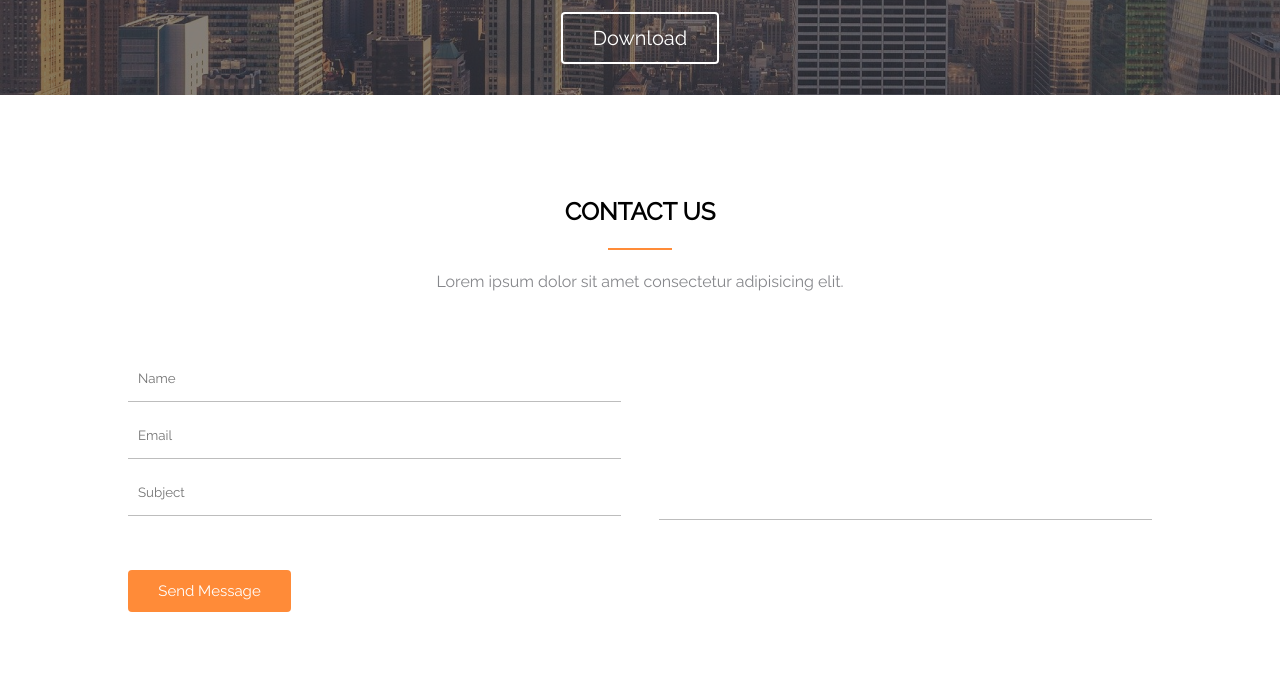
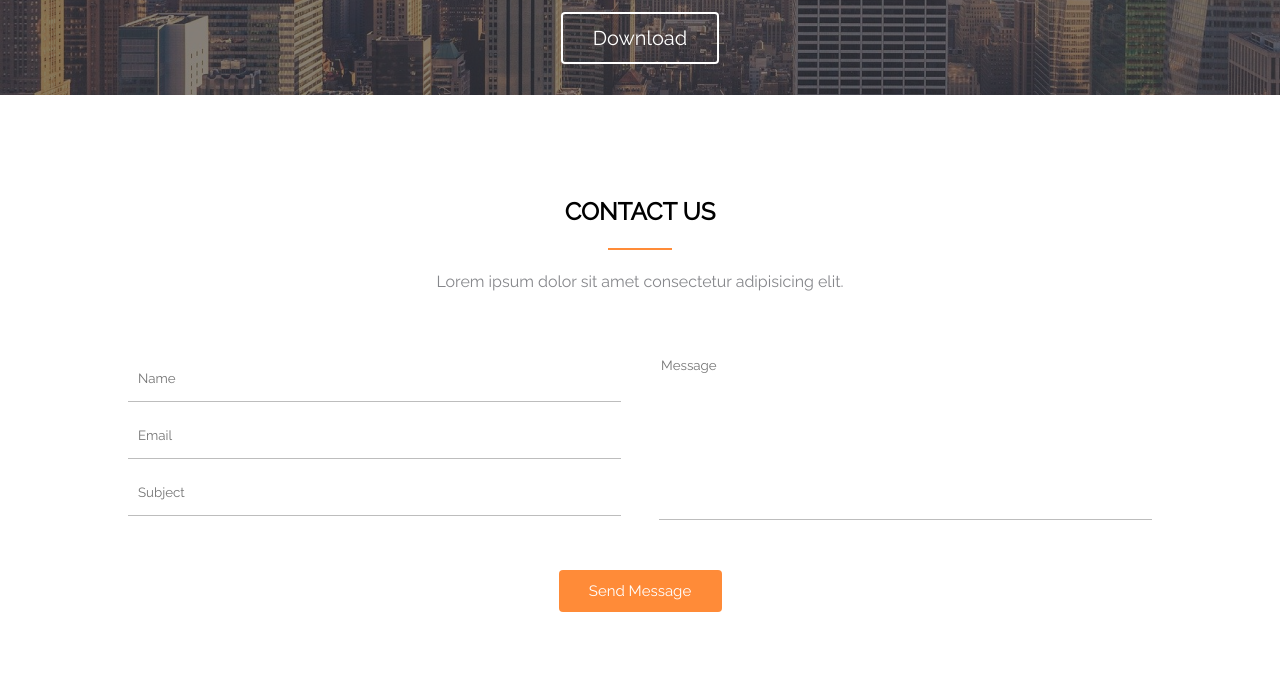
Before and after one commit to KatyKirich/Axit, a plain HTML site: page Axit/index.html in a window 1280 px wide. Shown: the part 3846-4522 px from the top of the page. Drawn offline with Linux system fonts and the light colour scheme.

Commit message:
Add files via upload

```diff
--- a/Axit/index.html
+++ b/Axit/index.html
@@ -353,12 +353,13 @@
               rows="10"
               style="resize: none"
               placeholder="Message"
-            >
-            </textarea>
+            ></textarea>
           </div>
+          <div>
           <button class="button contact__button">
             <span>Send Message</span>
           </button>
+        </div>
         </form>
       </section>
     </main>
--- a/Axit/style.css
+++ b/Axit/style.css
@@ -358,6 +358,9 @@ button:hover {
 .contact__button {
   width: 163px;
   font-size: 15px;
+  display: block;
+  margin: 0 auto;
+  margin-top: 40px;
 }
 .contact__button:hover {
   width: 163px;
```
